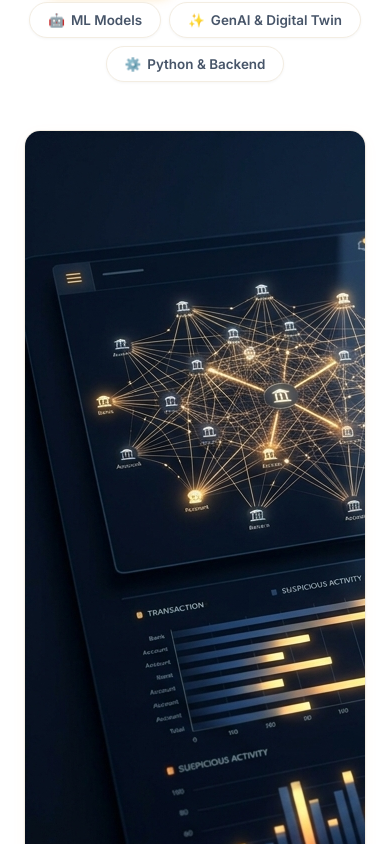
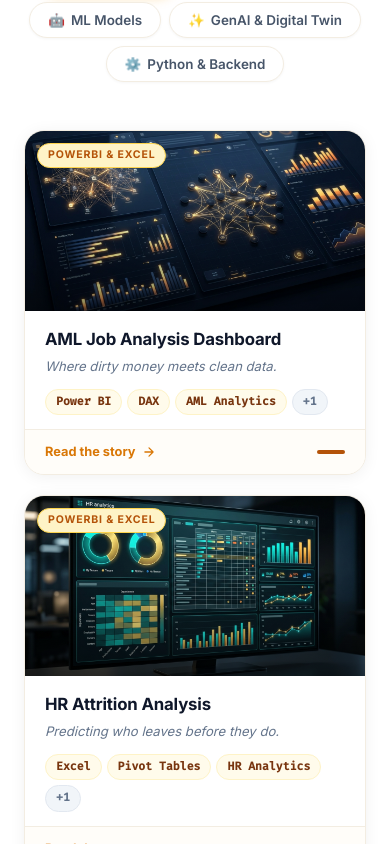
Before and after one commit to Ansh5922/My-Portfolio, a React (Create React App) app: page / in a window 390 px wide. Shown: the part 5880-6724 px from the top of the page. Built offline with nearby package versions, Linux system fonts and the light colour scheme; no server answers.

Commit message:
style: rewrite ProjectCard CSS for image-first hover-animated design

```diff
--- a/src/components/ProjectCard.css
+++ b/src/components/ProjectCard.css
@@ -1,15 +1,21 @@
+/* ═══════════════════════════════════════════════════════
+   PROJECT CARD — Image-first, minimal text design
+   ═══════════════════════════════════════════════════════ */
+
 .project-card {
   display: flex;
   flex-direction: column;
+  background: #ffffff;
+  border: 1px solid var(--border);
+  border-radius: 20px;
   overflow: hidden;
   animation: fadeInUp 0.5s ease forwards;
   opacity: 0;
   animation-fill-mode: both;
-  background: white;
-  border: 1px solid var(--border);
-  border-radius: var(--radius-lg);
-  box-shadow: var(--shadow-card);
-  transition: var(--transition);
+  box-shadow: 0 2px 16px rgba(0, 0, 0, 0.06);
+  transition: transform 0.28s cubic-bezier(0.16, 1, 0.3, 1),
+              box-shadow 0.28s cubic-bezier(0.16, 1, 0.3, 1),
+              border-color 0.22s ease;
 }
 
 .project-card--clickable {
@@ -17,69 +23,102 @@
 }
 
 .project-card:hover {
-  transform: translateY(-6px);
-  box-shadow: 0 16px 32px rgba(245, 158, 11, 0.15);
+  transform: translateY(-8px);
+  box-shadow: 0 20px 48px rgba(245, 158, 11, 0.18);
   border-color: #facc15;
 }
 
-/* Top accent bar */
-.project-card__bar {
-  height: 4px;
+/* ── Image Section ── */
+.project-card__img-wrap {
+  position: relative;
   width: 100%;
-  flex-shrink: 0;
+  height: 210px;
+  overflow: hidden;
 }
 
-/* Body */
-.project-card__body {
-  padding: 22px;
-  flex: 1;
-  display: flex;
-  flex-direction: column;
-  gap: 10px;
-  position: relative;
+.project-card__img {
+  width: 100%;
+  height: 100%;
+  object-fit: cover;
+  display: block;
+  transition: transform 0.5s cubic-bezier(0.16, 1, 0.3, 1);
 }
 
-.project-card__meta-row {
-  display: flex;
-  align-items: center;
-  justify-content: space-between;
+.project-card:hover .project-card__img {
+  transform: scale(1.06);
 }
 
-.project-card__category {
-  display: inline-flex;
-  align-items: center;
+.project-card__img-overlay {
+  position: absolute;
+  inset: 0;
+  background: linear-gradient(
+    to bottom,
+    rgba(0, 0, 0, 0) 40%,
+    rgba(0, 0, 0, 0.45) 100%
+  );
+  transition: opacity 0.3s ease;
+}
+
+.project-card:hover .project-card__img-overlay {
+  opacity: 0.6;
+}
+
+/* Category badge on image */
+.project-card__cat-badge {
+  position: absolute;
+  top: 12px;
+  left: 12px;
   padding: 3px 10px;
   border-radius: 100px;
-  font-size: 0.68rem;
+  font-size: 0.66rem;
   font-weight: 700;
   text-transform: uppercase;
   letter-spacing: 0.08em;
   border: 1px solid;
+  backdrop-filter: blur(6px);
 }
 
-.project-card__launch-hint {
-  font-size: 0.72rem;
+/* Hover explore hint */
+.project-card__hover-hint {
+  position: absolute;
+  bottom: 14px;
+  right: 14px;
+  display: flex;
+  align-items: center;
+  gap: 6px;
+  background: rgba(255, 255, 255, 0.92);
+  color: #374151;
+  padding: 5px 12px;
+  border-radius: 50px;
+  font-size: 0.76rem;
   font-weight: 700;
-  color: #b45309;
-  background: #fffbeb;
-  border: 1px solid #fde68a;
-  padding: 2px 8px;
-  border-radius: 100px;
-  transition: all 0.2s ease;
+  opacity: 0;
+  transform: translateY(6px);
+  transition: all 0.25s ease;
+  backdrop-filter: blur(6px);
 }
 
-.project-card:hover .project-card__launch-hint {
-  background: linear-gradient(135deg, #facc15, #f59e0b);
-  color: #78350f;
-  border-color: #f59e0b;
+.project-card:hover .project-card__hover-hint {
+  opacity: 1;
+  transform: translateY(0);
+}
+
+/* ── Body ── */
+.project-card__body {
+  padding: 18px 20px 14px;
+  flex: 1;
+  display: flex;
+  flex-direction: column;
+  gap: 6px;
 }
 
 .project-card__title {
-  font-size: 1.08rem;
+  font-size: 1.05rem;
   font-weight: 700;
-  line-height: 1.35;
   color: var(--text-primary);
-  margin-top: 2px;
+  margin: 0;
+  line-height: 1.3;
+  letter-spacing: -0.01em;
   transition: color 0.2s ease;
 }
 
@@ -87,61 +126,65 @@
   color: #d97706;
 }
 
-.project-card__desc {
-  font-size: 0.86rem;
-  color: var(--text-secondary);
-  line-height: 1.7;
-  flex: 1;
+.project-card__tagline {
+  font-size: 0.82rem;
+  color: #64748b;
+  margin: 0;
+  font-style: italic;
+  line-height: 1.5;
 }
 
-/* Highlights */
-.project-card__highlights {
-  list-style: none;
-  display: flex;
-  flex-direction: column;
-  gap: 5px;
-  padding: 10px 14px;
-  background: var(--bg-secondary);
-  border-radius: var(--radius-sm);
-  border: 1px solid var(--border);
-}
-
-.project-card__highlights li {
-  display: flex;
-  align-items: center;
-  gap: 8px;
-  font-size: 0.78rem;
-  color: var(--text-secondary);
-}
-
-.highlight-dot {
-  width: 5px;
-  height: 5px;
-  border-radius: 50%;
-  flex-shrink: 0;
-}
-
-/* Tags */
 .project-card__tags {
   display: flex;
   flex-wrap: wrap;
   gap: 5px;
-  margin-top: 2px;
+  margin-top: 6px;
 }
 
-/* Footer */
-.project-card__footer {
-  padding: 14px 22px;
-  border-top: 1px solid var(--border);
-  background: var(--bg-secondary);
-  display: flex;
-  gap: 10px;
+.tag--more {
+  background: #f1f5f9;
+  color: #64748b;
+  border-color: #e2e8f0;
 }
 
-.project-card__btn {
-  flex: 1;
-  justify-content: center;
-  font-size: 0.84rem;
-  padding: 9px;
-  white-space: nowrap;
+/* ── Footer ── */
+.project-card__footer {
+  padding: 12px 20px;
+  border-top: 1px solid #f3ede2;
+  display: flex;
+  align-items: center;
+  justify-content: space-between;
+  background: #fffdf9;
+  position: relative;
+  overflow: hidden;
 }
+
+.project-card__cta {
+  display: flex;
+  align-items: center;
+  gap: 6px;
+  font-size: 0.8rem;
+  font-weight: 700;
+  color: #d97706;
+  transition: gap 0.2s ease;
+}
+
+.project-card:hover .project-card__cta {
+  gap: 10px;
+  color: #b45309;
+}
+
+.project-card__accent-bar {
+  width: 28px;
+  height: 4px;
+  border-radius: 4px;
+  transition: width 0.3s ease;
+}
+
+.project-card:hover .project-card__accent-bar {
+  width: 40px;
+}
+
+@media (max-width: 600px) {
+  .project-card__img-wrap { height: 180px; }
+}
```
